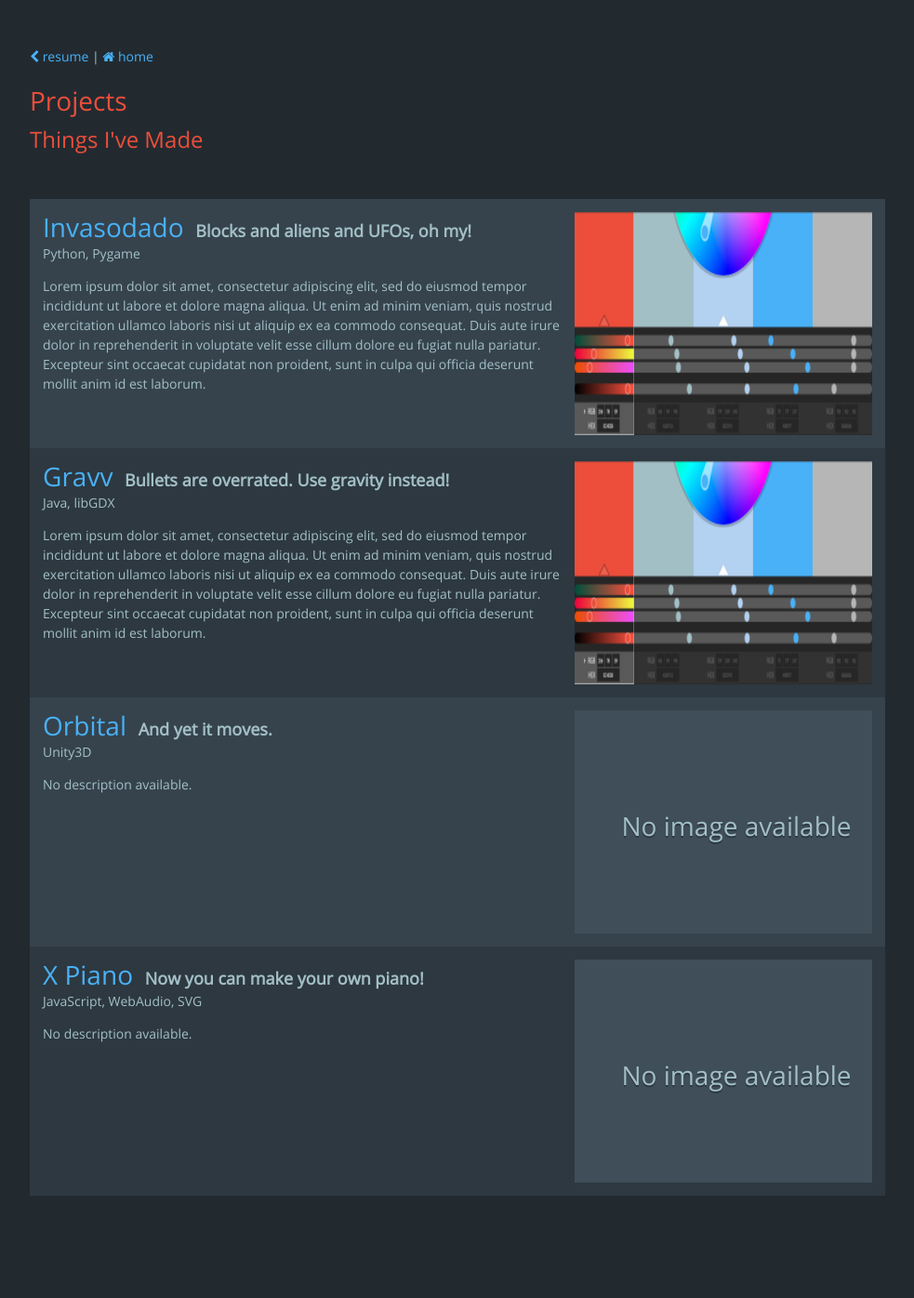
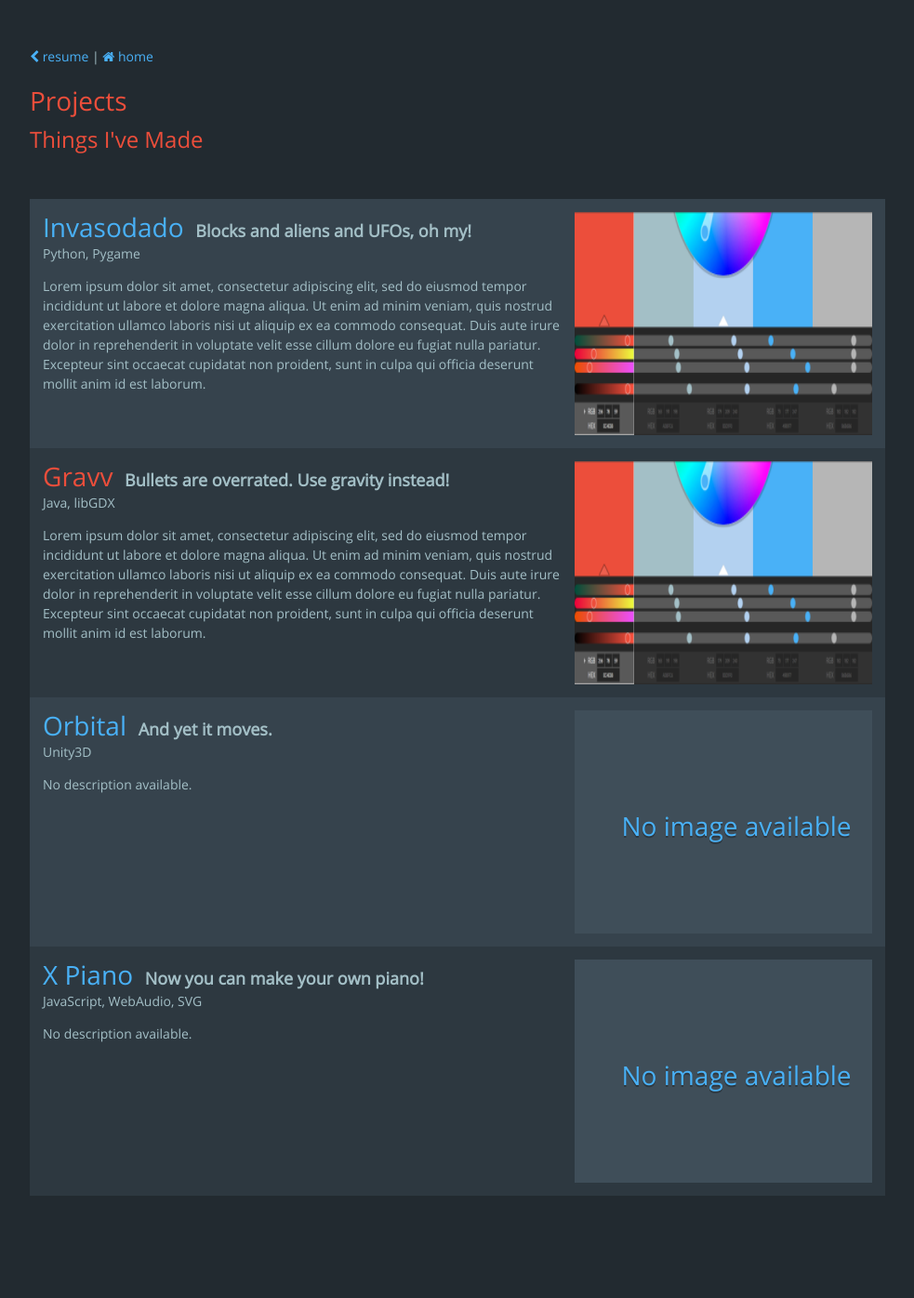
Before and after one commit to JesseTG/jessetg.github.io, a Jekyll site: the page built from projects.html, in a window 1280 px wide. Shown: the whole page at 93% size, without its empty margins (148-1131 px from the left). Built offline with Jekyll 4.4.1, drawn with Linux system fonts in a browser that asks for light colours; nearby versions of some CDN libraries; comment, search, counter and statistics services are not loaded.

Commit message:
Project name and preview images now link to the website

```diff
--- a/projects.html
+++ b/projects.html
@@ -15,7 +15,13 @@
     {% for project in site.data.projects %}
     <article class="project">
         <header>
-            <h1><a href="{{ project.url }}" target="_blank">{{ project.name }}</a></h1>
+            <h1>
+            {% if project.url %}
+              <a href="{{ project.url }}" target="_blank">{{ project.name }}</a>
+            {% else %}
+              {{ project.name }}
+            {% endif %}
+            </h1>
             <h2>{{ project.tagline }}</h2>
             <br/>
             <ul class="tech">
@@ -25,12 +31,22 @@
             </ul>
         </header>
 
-        {% if project.image %}
-        <img src="/images/{{ project.image }}" class="preview" /> {% else %}
+        {% if project.image %} {% if project.url %}
+        <a href="{{ project.url }}" target="_blank">
+            <img src="/images/{{ project.image }}" class="preview" />
+        </a>
+        {% else %}
+        <img src="/images/{{ project.image }}" class="preview" /> {% endif %} {% else %} {% if project.url %}
+        <a href="{{ project.url }}" target="_blank">
+            <div class="preview">
+                <span class="no-preview">No image available</span>
+            </div>
+        </a>
+        {% else %}
         <div class="preview">
             <span class="no-preview">No image available</span>
         </div>
-        {% endif %}
+        {% endif %} {% endif %}
         <div class="description">
             {% if project.description %} {% include {{ project.description }} %} {% else %} No description available. {% endif %}
         </div>
```
